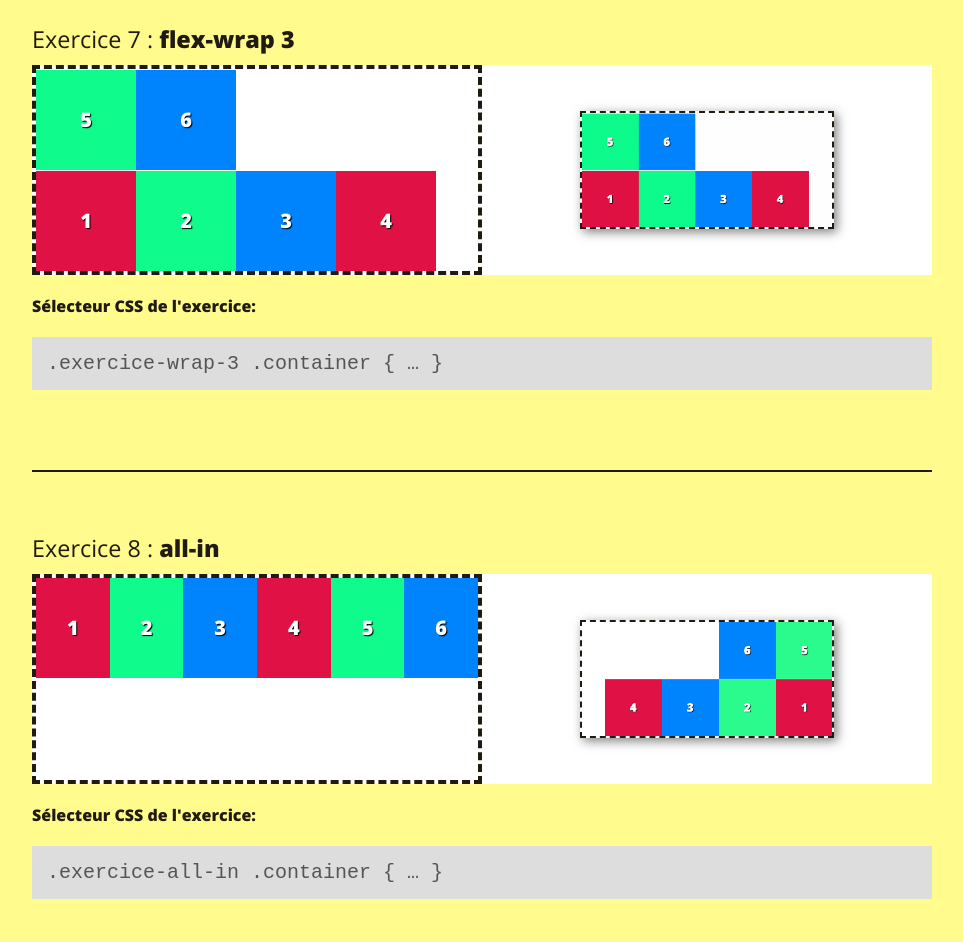
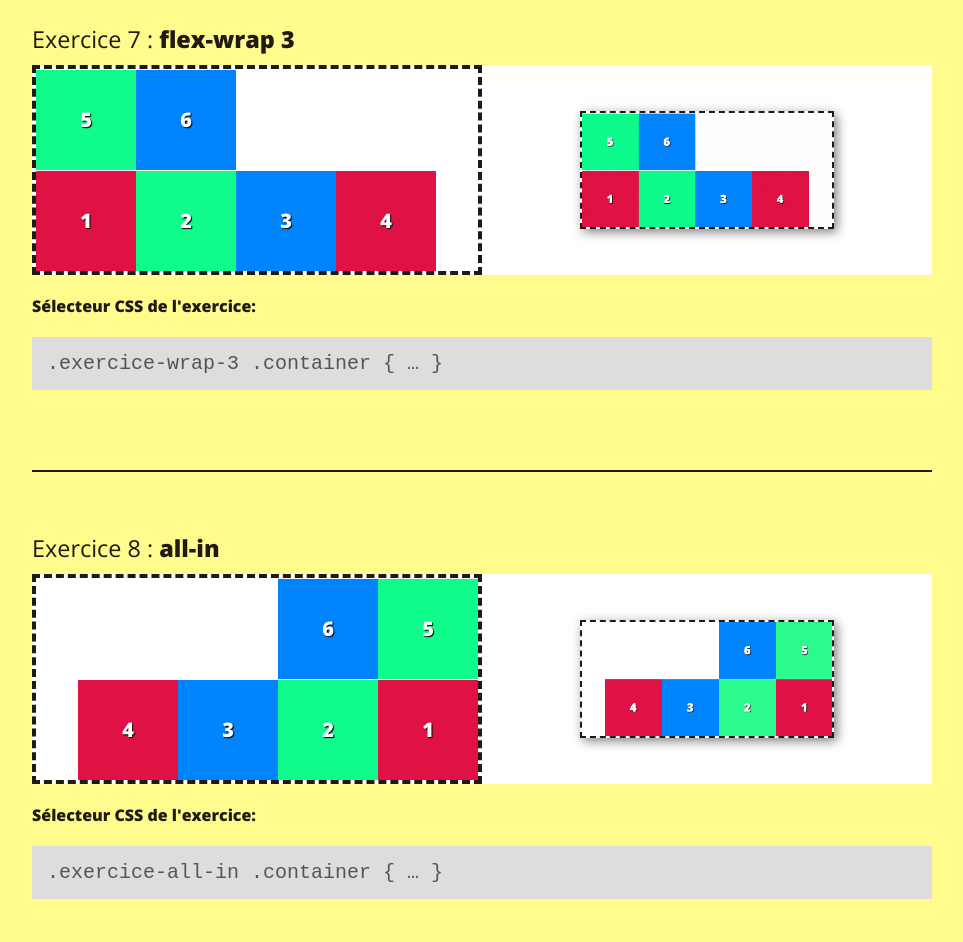
Before and after one commit to saya-pelloni/eikon-flex-1, a plain HTML site: page index.html in a window 1280 px wide. Shown: the part 3521-4463 px from the top of the page, without its empty margins (158-1121 px from the left). Drawn offline with nearby package versions, Linux system fonts and the light colour scheme.

Commit message:
flex ex 8
flex ex 8

```diff
--- a/css/exercice.css
+++ b/css/exercice.css
@@ -35,5 +35,6 @@
 /* 8. all-in */
 .exercice-all-in .container {
   display: flex;
-
+ flex-direction: row-reverse;
+ flex-wrap: wrap-reverse;
 }
```
